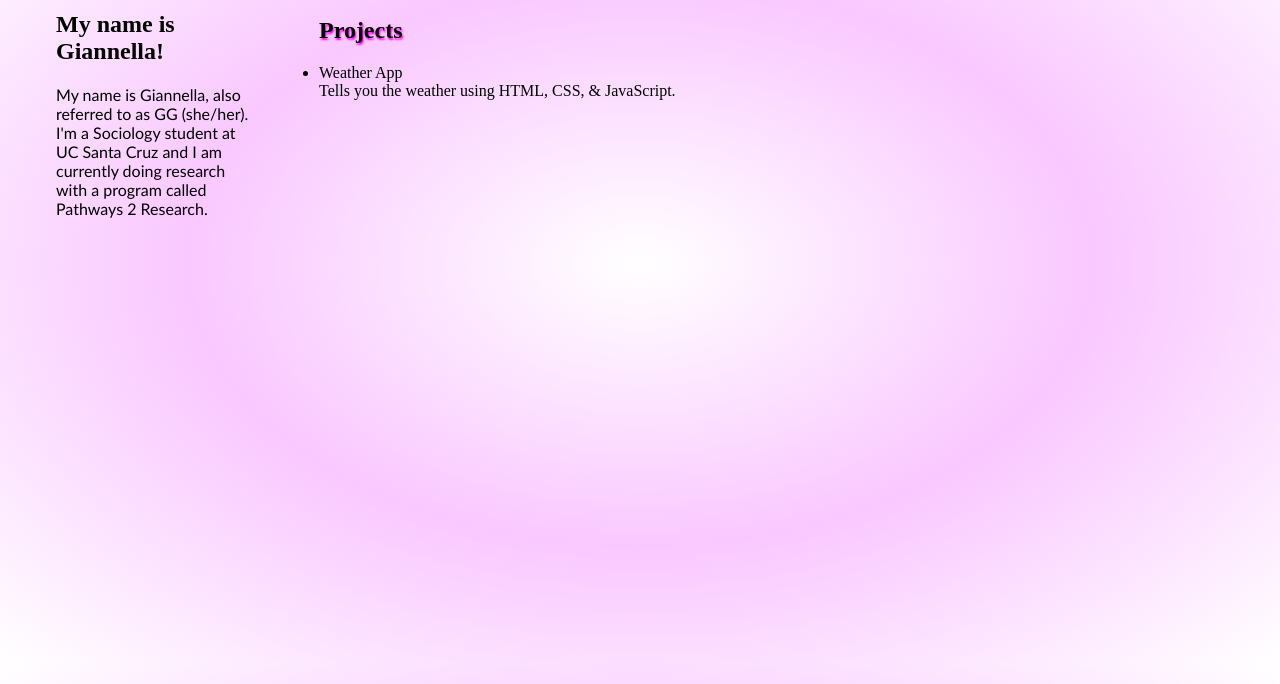
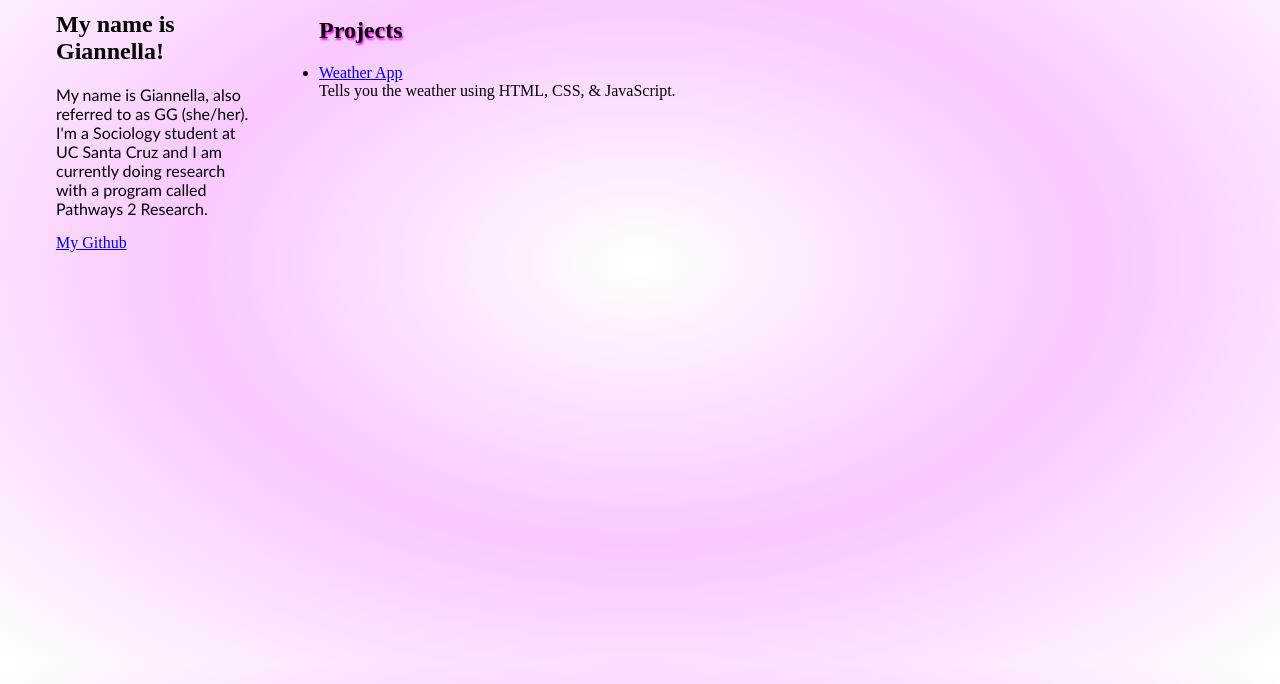
Before and after one commit to gguerrero03/Website, a plain HTML site: page index.html in a window 1280 px wide. Shown: the part 137-821 px from the top of the page. Drawn offline with Linux system fonts and the light colour scheme.

Commit message:
better version

```diff
--- a/index.html
+++ b/index.html
@@ -10,6 +10,7 @@
     <div class="box">
         <h2 class="introheader"> My name is Giannella!</h2>
         <p id="introparagraph"> My name is Giannella, also referred to as GG (she/her). I'm a Sociology student at UC Santa Cruz and I am currently doing research with a program called Pathways 2 Research.</p>
+        <a href = "https://github.com/gguerrero03"> My Github</a>
     </div>
     <div class="links">
         <div class="socials"><a href = "https://github.com/gguerrero03"><img src="https://cdn.pixabay.com/photo/2022/01/30/13/33/github-6980894_1280.png" alt="github link" height="50" width="50"></a></div>
@@ -18,7 +19,7 @@
     </div>
     <h2 class="projects">Projects</h2>
         <ul>
-            <li>Weather App</li>
+            <li><a href="https://gguerrero03.github.io/weather-app/">Weather App</a></li>
             <dd>Tells you the weather using HTML, CSS, & JavaScript.</dd>
         </ul>
 </body>
--- a/style.css
+++ b/style.css
@@ -38,3 +38,6 @@ h1.introheader{
     position:relative;
     text-shadow: 1px 2px 2px #FF00EC;
 }
+a:hover{
+    color:#FF00EC;
+}
```
